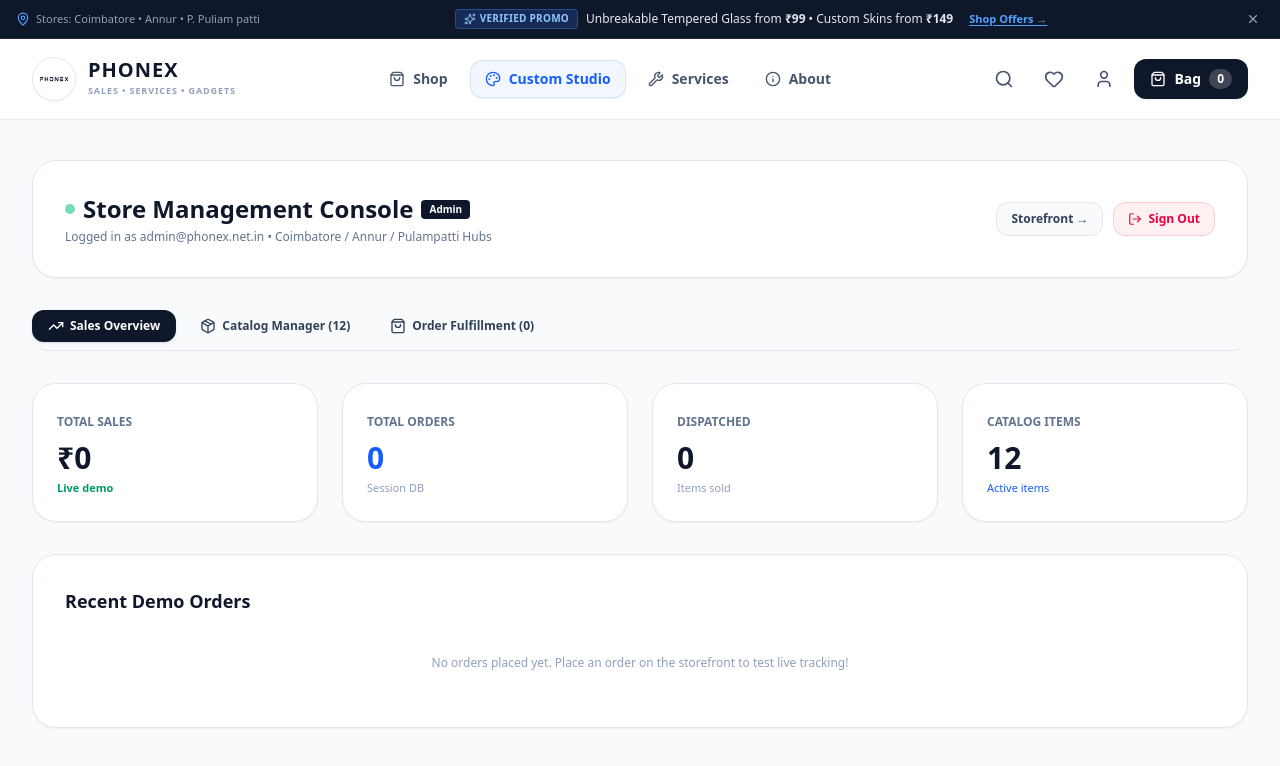
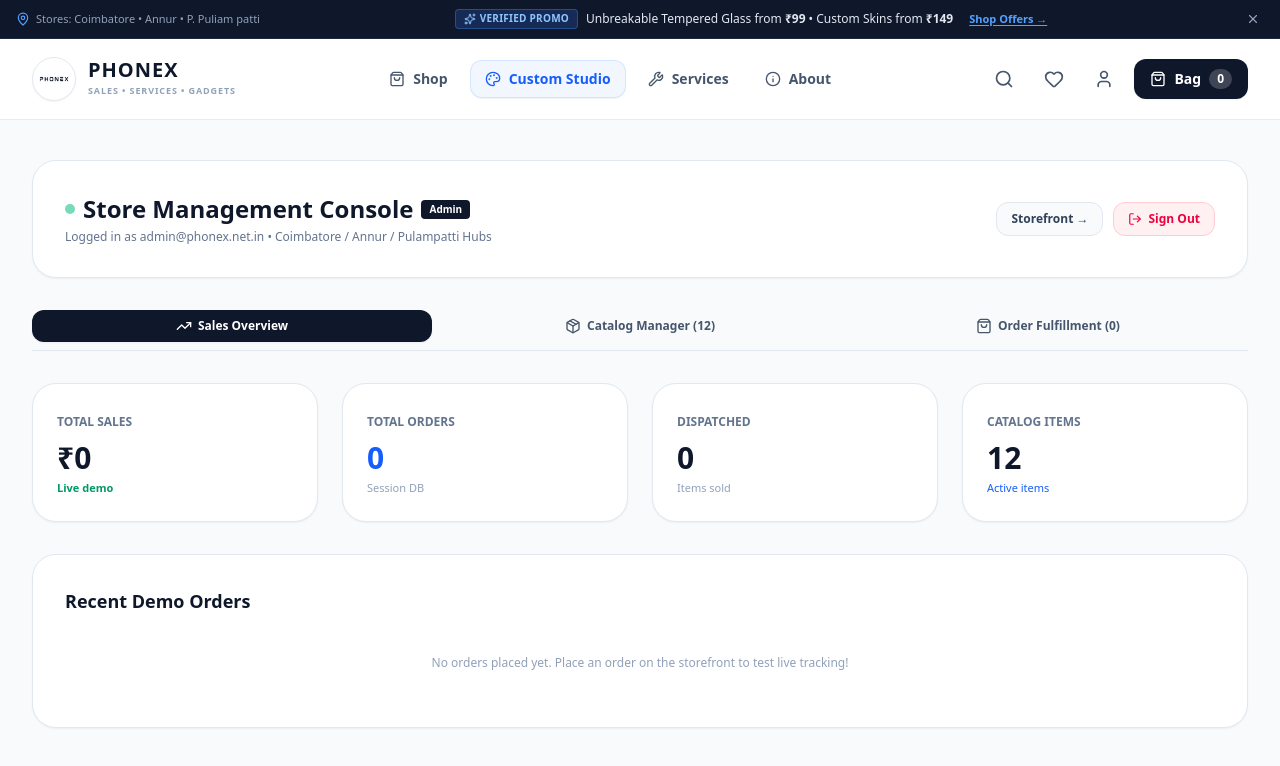
Before and after one commit to SheikAshan01/phoniex-Demo, a Next.js app: page /admin in a window 1280 px wide. Both pictures are taken after a click on the button "Instant Demo Access (Bypass Login)". Shown: the top 766 px of the page. Built offline with nearby package versions, Linux system fonts and the light colour scheme.

Commit message:
commit new

```diff
--- a/src/app/admin/page.tsx
+++ b/src/app/admin/page.tsx
@@ -241,43 +241,55 @@
           </div>
         </div>
 
-        {/* Tab Controls - Responsive Segment Bar */}
-        <div className="grid grid-cols-3 gap-1.5 p-1.5 bg-slate-200/80 rounded-2xl mb-6 sm:mb-8 sm:flex sm:gap-2 sm:p-0 sm:bg-transparent sm:border-b sm:border-slate-200 sm:pb-2">
+        {/* Tab Controls - Fully Responsive Segment Bar */}
+        <div className="grid grid-cols-3 gap-1.5 p-1.5 bg-slate-100 border border-slate-200/90 rounded-2xl mb-6 sm:mb-8 sm:flex sm:gap-2 sm:p-0 sm:bg-transparent sm:border-0 sm:border-b sm:border-slate-200 sm:rounded-none sm:pb-2">
           <button
+            type="button"
             onClick={() => setActiveTab("overview")}
             aria-label="Sales Overview"
-            className={`py-2 px-1 sm:px-4 sm:py-2 rounded-xl text-xs font-bold transition-all flex flex-col sm:flex-row items-center justify-center gap-1 sm:gap-1.5 ${
+            className={`w-full min-w-0 py-2.5 px-1 sm:px-4 sm:py-2 rounded-xl text-xs font-bold transition-all flex flex-col sm:flex-row items-center justify-center gap-1 sm:gap-1.5 overflow-hidden ${
               activeTab === "overview"
-                ? "bg-slate-900 text-white shadow-sm"
-                : "text-slate-700 hover:text-slate-950 sm:hover:bg-slate-100"
+                ? "bg-slate-900 text-white shadow-xs"
+                : "text-slate-600 hover:text-slate-900 hover:bg-white/60 sm:hover:bg-slate-100"
             }`}
           >
-            <TrendingUp className="w-3.5 h-3.5 sm:w-4 sm:h-4 flex-shrink-0" />
-            <span className="truncate text-[11px] sm:text-xs">Sales Overview</span>
+            <TrendingUp className="w-4 h-4 flex-shrink-0" />
+            <span className="truncate max-w-full text-center text-[11px] sm:text-xs">
+              <span className="sm:hidden">Overview</span>
+              <span className="hidden sm:inline">Sales Overview</span>
+            </span>
           </button>
           <button
+            type="button"
             onClick={() => setActiveTab("products")}
             aria-label={`Catalog Manager (${products.length})`}
-            className={`py-2 px-1 sm:px-4 sm:py-2 rounded-xl text-xs font-bold transition-all flex flex-col sm:flex-row items-center justify-center gap-1 sm:gap-1.5 ${
+            className={`w-full min-w-0 py-2.5 px-1 sm:px-4 sm:py-2 rounded-xl text-xs font-bold transition-all flex flex-col sm:flex-row items-center justify-center gap-1 sm:gap-1.5 overflow-hidden ${
               activeTab === "products"
-                ? "bg-slate-900 text-white shadow-sm"
-                : "text-slate-700 hover:text-slate-950 sm:hover:bg-slate-100"
+                ? "bg-slate-900 text-white shadow-xs"
+                : "text-slate-600 hover:text-slate-900 hover:bg-white/60 sm:hover:bg-slate-100"
             }`}
           >
-            <Package className="w-3.5 h-3.5 sm:w-4 sm:h-4 flex-shrink-0" />
-            <span className="truncate text-[11px] sm:text-xs">Catalog Manager ({products.length})</span>
+            <Package className="w-4 h-4 flex-shrink-0" />
+            <span className="truncate max-w-full text-center text-[11px] sm:text-xs">
+              <span className="sm:hidden">Catalog ({products.length})</span>
+              <span className="hidden sm:inline">Catalog Manager ({products.length})</span>
+            </span>
           </button>
           <button
+            type="button"
             onClick={() => setActiveTab("orders")}
             aria-label={`Order Fulfillment (${orders.length})`}
-            className={`py-2 px-1 sm:px-4 sm:py-2 rounded-xl text-xs font-bold transition-all flex flex-col sm:flex-row items-center justify-center gap-1 sm:gap-1.5 ${
+            className={`w-full min-w-0 py-2.5 px-1 sm:px-4 sm:py-2 rounded-xl text-xs font-bold transition-all flex flex-col sm:flex-row items-center justify-center gap-1 sm:gap-1.5 overflow-hidden ${
               activeTab === "orders"
-                ? "bg-slate-900 text-white shadow-sm"
-                : "text-slate-700 hover:text-slate-950 sm:hover:bg-slate-100"
+                ? "bg-slate-900 text-white shadow-xs"
+                : "text-slate-600 hover:text-slate-900 hover:bg-white/60 sm:hover:bg-slate-100"
             }`}
           >
-            <ShoppingBag className="w-3.5 h-3.5 sm:w-4 sm:h-4 flex-shrink-0" />
-            <span className="truncate text-[11px] sm:text-xs">Order Fulfillment ({orders.length})</span>
+            <ShoppingBag className="w-4 h-4 flex-shrink-0" />
+            <span className="truncate max-w-full text-center text-[11px] sm:text-xs">
+              <span className="sm:hidden">Orders ({orders.length})</span>
+              <span className="hidden sm:inline">Order Fulfillment ({orders.length})</span>
+            </span>
           </button>
         </div>
 
```
Also changed, not shown: 1 other file (tests, documents, lock files or other folders).
